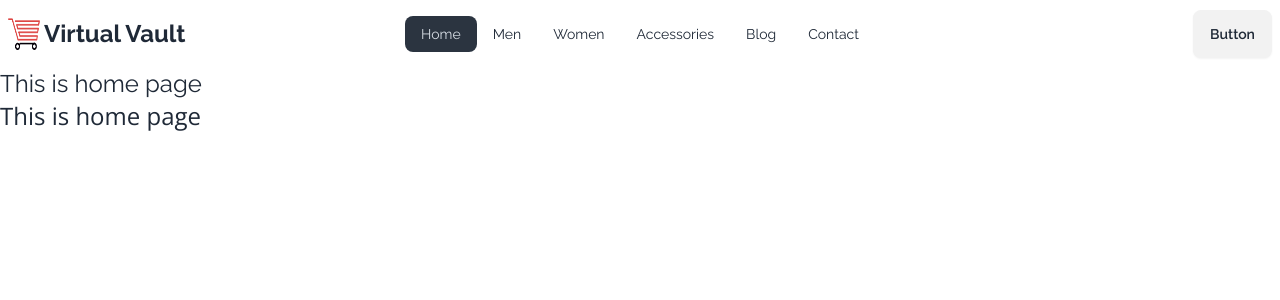
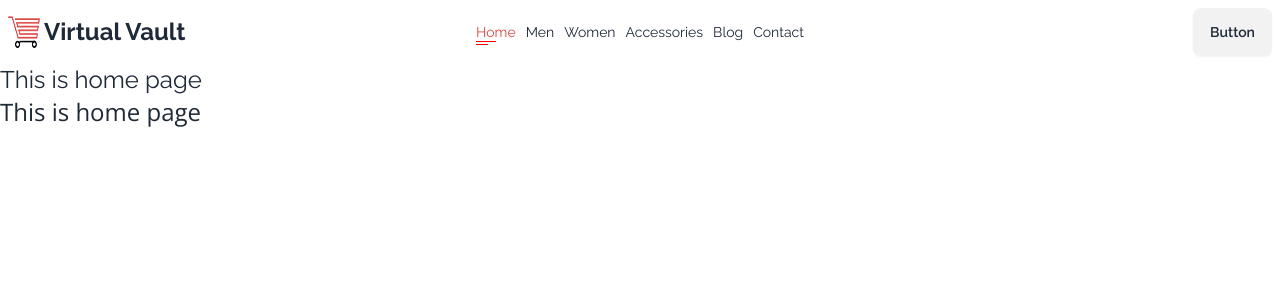
Before and after one commit to Shahriar-Hossain-Alvi/virtual-vault-client, a React (Vite) app: page / in a window 1280 px wide. Shown: the top 300 px of the page. Built offline with nearby package versions, Linux system fonts and the light colour scheme.

Commit message:
add:navbar active links design for pc

```diff
--- /dev/null
+++ b/src/components/Shared/Navbar/Navbar.css
@@ -0,0 +1,35 @@
+#navbarLinksPc a{
+    position: relative;
+    padding: 0;
+    margin: 5px;
+}
+
+#navbarLinksPc a:hover{
+    background-color: transparent;
+    color: #de4644;
+}
+
+#navbarLinksPc a.active{
+    color: #de4644;
+    background-color: transparent;
+}
+
+#navbarLinksPc a.active::after{
+    width: 50%;
+    height: 1px;
+    background-color: red;
+    bottom: 0;
+    left: 0;
+    position: absolute;
+    content: '';
+}
+
+#navbarLinksPc a.active::before{
+    width: 30%;
+    height: 1px;
+    background-color: red;
+    bottom: -3px;
+    left: 0;
+    position: absolute;
+    content: '';
+}
--- a/src/components/Shared/Navbar/Navbar.jsx
+++ b/src/components/Shared/Navbar/Navbar.jsx
@@ -1,5 +1,6 @@
 import { NavLink } from "react-router-dom";
-import logo from "../../../assets/images/logo.png"
+import logo from "../../../assets/images/logo.png";
+import "./Navbar.css"
 
 const Navbar = () => {
     const navLinks = <>
@@ -49,7 +50,7 @@ const Navbar = () => {
                 </div>
             </div>
             <div className="navbar-center hidden lg:flex">
-                <ul className="menu menu-horizontal px-1">
+                <ul id="navbarLinksPc" className="menu menu-horizontal px-1">
                     {navLinks}
                 </ul>
             </div>
```
